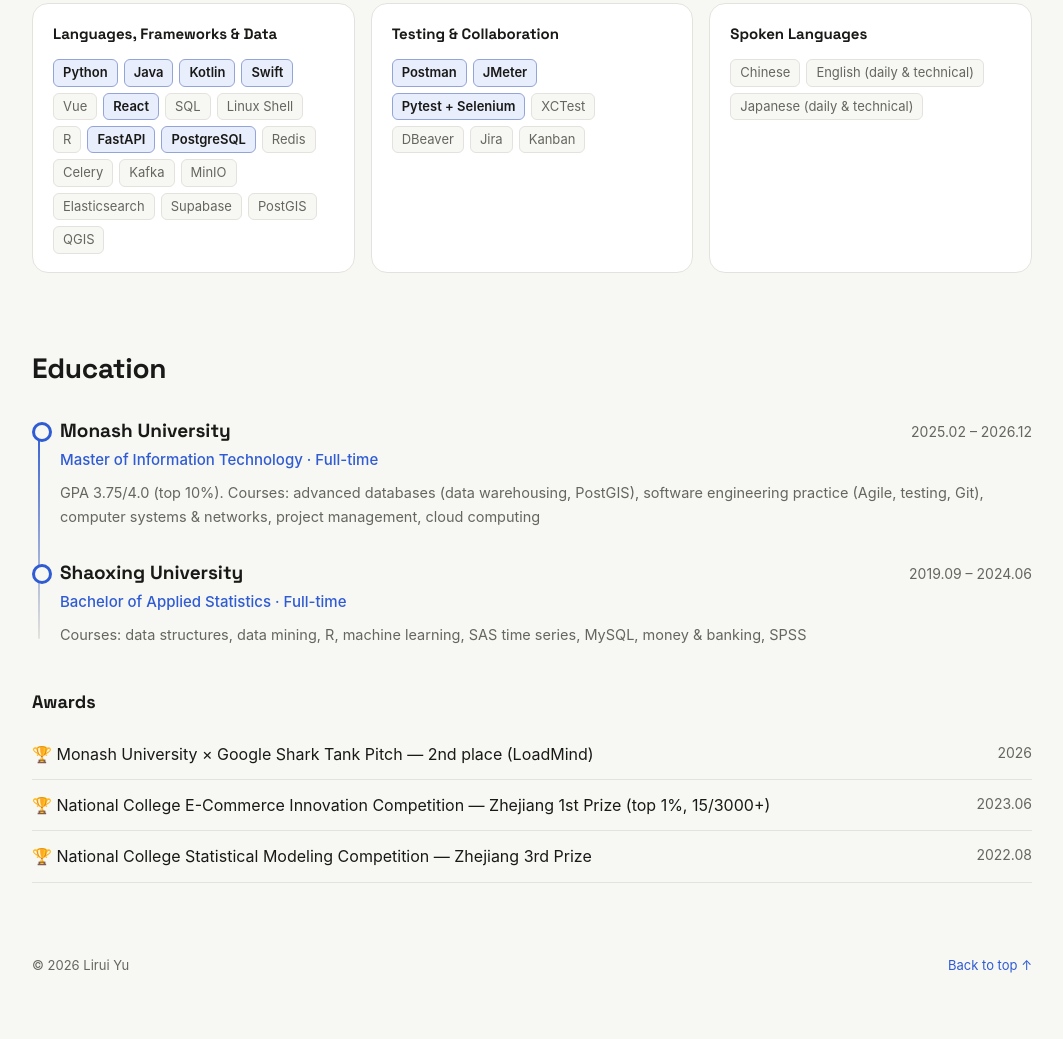
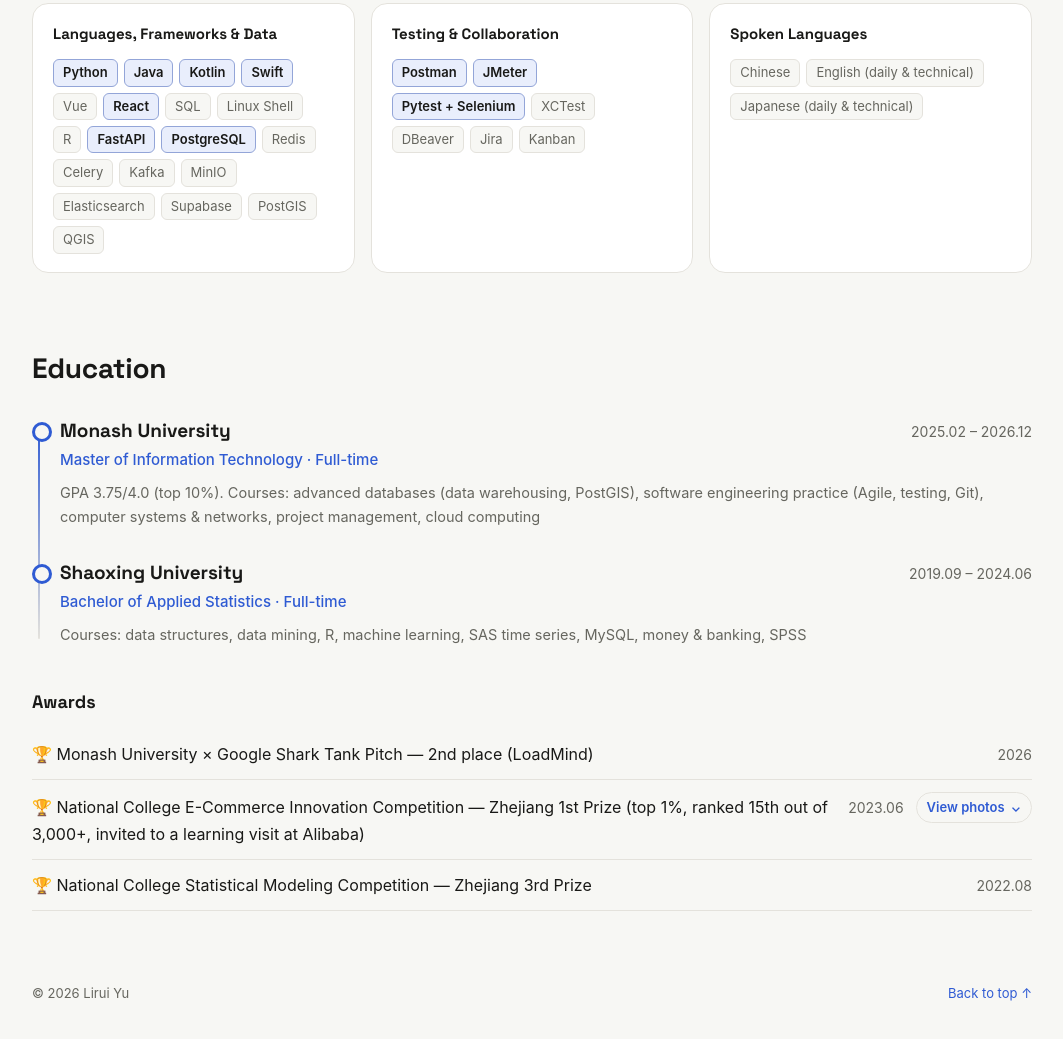
Before and after one commit to LiruiYu33/LiruiYu33.github.io, a plain HTML site: page index.html in a window 1280 px wide. Shown: the part 6285-7324 px from the top of the page, without its empty margins (108-1171 px from the left). Before the commit the page ends 7301 px from the top, so only its background shows below. Drawn offline with Linux system fonts and the light colour scheme.

Commit message:
Add Alibaba visit photos to e-commerce award

```diff
--- a/data.js
+++ b/data.js
@@ -616,11 +616,49 @@ window.SITE = {
       date: "2026",
     },
     {
+      id: "ecommerce-award",
       name: {
-        zh: "全国大学生电子商务“三创”大赛 浙江省一等奖（Top 1%，15/3000+）",
-        en: "National College E-Commerce Innovation Competition — Zhejiang 1st Prize (top 1%, 15/3000+)",
+        zh: "全国大学生电子商务“三创”大赛浙江省一等奖(Top 1%, 排名15/3000+，获邀去阿里巴巴见习)",
+        en: "National College E-Commerce Innovation Competition — Zhejiang 1st Prize (top 1%, ranked 15th out of 3,000+, invited to a learning visit at Alibaba)",
       },
       date: "2023.06",
+      photos: [
+        {
+          src: "assets/alibaba-lobby.jpg",
+          width: 1600,
+          height: 1200,
+          caption: { zh: "阿里巴巴大厅", en: "Alibaba reception" },
+          alt: { zh: "阿里巴巴接待大厅的标志和前台", en: "Alibaba sign above the reception desk" },
+        },
+        {
+          src: "assets/alibaba-presentation.jpg",
+          width: 1600,
+          height: 796,
+          caption: { zh: "现场分享", en: "Presentation" },
+          alt: { zh: "台上的分享嘉宾和展示创业流程的大屏幕", en: "A speaker on stage beside a slide about the entrepreneurship process" },
+        },
+        {
+          src: "assets/alibaba-atrium.jpg",
+          width: 1600,
+          height: 1200,
+          caption: { zh: "园区中庭", en: "Campus atrium" },
+          alt: { zh: "从楼下拍摄的阿里巴巴园区中庭和楼梯", en: "The Alibaba campus atrium and staircase viewed from below" },
+        },
+        {
+          src: "assets/alibaba-atrium-overview.jpg",
+          width: 1600,
+          height: 1200,
+          caption: { zh: "中庭俯瞰", en: "Atrium from above" },
+          alt: { zh: "从楼上俯瞰阿里巴巴园区中庭", en: "The Alibaba campus atrium seen from an upper floor" },
+        },
+        {
+          src: "assets/alibaba-entrance.jpg",
+          width: 1080,
+          height: 1440,
+          caption: { zh: "到访留影", en: "Photo from the visit" },
+          alt: { zh: "阿里巴巴标志前的留影，面部已用贴纸遮挡", en: "Photo in front of an Alibaba sign, with a sticker covering the face" },
+        },
+      ],
     },
     {
       name: {
--- a/main.js
+++ b/main.js
@@ -18,6 +18,8 @@
       more: "展开详情",
       less: "收起",
       projectPhotos: "项目照片",
+      viewPhotos: "查看照片",
+      hidePhotos: "收起照片",
       backToTop: "回到顶部 ↑",
       lang: "EN",
     },
@@ -35,6 +37,8 @@
       more: "Show details",
       less: "Hide details",
       projectPhotos: "Project photos",
+      viewPhotos: "View photos",
+      hidePhotos: "Hide photos",
       backToTop: "Back to top ↑",
       lang: "中文",
     },
@@ -196,13 +200,10 @@
     });
   }
 
-  function projectPhotos(photos, projectId) {
-    const section = el("div", "feature-photos");
-    if (projectId) section.id = `${projectId}-photos`;
-    const grid = el("div", "feature-photos-grid");
-    if (photos.length === 2) grid.classList.add("feature-photos-pair");
+  function photoGrid(photos, className) {
+    const grid = el("div", className);
     photos.forEach((photo) => {
-      const figure = el("figure", "feature-photo");
+      const figure = el("figure", "gallery-photo");
       const link = el("a");
       link.href = photo.src;
       link.target = "_blank";
@@ -217,6 +218,14 @@
       figure.append(link, el("figcaption", "", t(photo.caption)));
       grid.append(figure);
     });
+    return grid;
+  }
+
+  function projectPhotos(photos, projectId) {
+    const section = el("div", "feature-photos");
+    if (projectId) section.id = `${projectId}-photos`;
+    const grid = photoGrid(photos, "feature-photos-grid");
+    if (photos.length === 2) grid.classList.add("feature-photos-pair");
     section.append(el("h4", "", UI[lang].projectPhotos), grid);
     return section;
   }
@@ -367,10 +376,29 @@
 
     const hasEdu = renderTimeline("eduList", S.education, (e) => [t(e.school), t(e.degree)]);
     const aw = document.getElementById("awardList");
+    const openAwards = new Set([...aw.querySelectorAll(".award-details[open]")].map((details) => details.parentElement.id));
     aw.innerHTML = "";
     (S.awards || []).forEach((a) => {
       const li = el("li");
-      li.append(el("span", "", t(a.name)), el("span", "", t(a.date)));
+      if (a.id) li.id = a.id;
+      const hasPhotos = a.photos?.length > 0;
+      const row = el(hasPhotos ? "summary" : "div", "award-row");
+      const meta = el("span", "award-meta");
+      meta.append(el("span", "award-date", t(a.date)));
+      row.append(el("span", "award-name", t(a.name)), meta);
+      if (hasPhotos) {
+        const toggle = el("span", "award-photos-toggle");
+        const arrow = el("span", "award-photos-arrow", "⌄");
+        arrow.setAttribute("aria-hidden", "true");
+        toggle.append(el("span", "view-photos", UI[lang].viewPhotos), el("span", "hide-photos", UI[lang].hidePhotos), arrow);
+        meta.append(toggle);
+        const details = el("details", "award-details");
+        details.open = openAwards.has(li.id);
+        details.append(row, photoGrid(a.photos, "award-photos-grid"));
+        li.append(details);
+      } else {
+        li.append(row);
+      }
       aw.append(li);
     });
     const hasAwards = (S.awards || []).length > 0;
--- a/style.css
+++ b/style.css
@@ -224,14 +224,14 @@ h1, h2, h3, .brand, .stat-num { font-family: var(--display); }
 .feature-photos-grid.feature-photos-pair {
   grid-template-columns: minmax(0, 2.5fr) minmax(0, 1fr);
 }
-.feature-photo { margin: 0; }
-.feature-photo a {
+.gallery-photo { margin: 0; }
+.gallery-photo a {
   display: block; border-radius: 8px; overflow: hidden;
   outline: 1px solid var(--line); outline-offset: -1px;
 }
-.feature-photo a:hover, .feature-photo a:focus-visible { outline: 2px solid var(--accent); outline-offset: 2px; }
-.feature-photo img { display: block; width: 100%; height: auto; }
-.feature-photo figcaption { margin-top: 6px; font-size: 12px; color: var(--muted); }
+.gallery-photo a:hover, .gallery-photo a:focus-visible { outline: 2px solid var(--accent); outline-offset: 2px; }
+.gallery-photo img { display: block; width: 100%; height: auto; }
+.gallery-photo figcaption { margin-top: 6px; font-size: 12px; color: var(--muted); }
 
 /* ---------- Shared card bits ---------- */
 .period { font-size: 12px; color: var(--muted); white-space: nowrap; font-variant-numeric: tabular-nums; }
@@ -306,9 +306,27 @@ h1, h2, h3, .brand, .stat-num { font-family: var(--display); }
 
 /* ---------- Awards ---------- */
 .awards { margin: 0; padding: 0; list-style: none; }
-.awards li { display: flex; justify-content: space-between; gap: 16px; padding: 12px 0; border-bottom: 1px solid var(--line); }
-.awards li span:first-child::before { content: "🏆 "; }
-.awards li span:last-child { color: var(--muted); font-size: 14px; white-space: nowrap; }
+.awards li { padding: 12px 0; border-bottom: 1px solid var(--line); }
+.award-row { display: flex; justify-content: space-between; align-items: baseline; gap: 12px; }
+.award-name::before { content: "🏆 "; }
+.award-meta { display: flex; align-items: center; flex-shrink: 0; gap: 6px 12px; }
+.award-date { color: var(--muted); font-size: 14px; white-space: nowrap; }
+.award-details summary { cursor: pointer; list-style: none; }
+.award-details summary::-webkit-details-marker { display: none; }
+.award-details summary:focus-visible { outline: 2px solid var(--accent); outline-offset: 4px; border-radius: 4px; }
+.award-photos-toggle {
+  display: inline-flex; align-items: center; gap: 6px;
+  padding: 4px 10px; border: 1px solid var(--line); border-radius: 999px;
+  color: var(--accent); font-size: 13px; font-weight: 600; white-space: nowrap;
+}
+.award-details summary:hover .award-photos-toggle { background: var(--accent-soft); }
+.award-details[open] .award-photos-arrow { transform: rotate(180deg); }
+.award-details[open] .view-photos, .award-details:not([open]) .hide-photos { display: none; }
+.award-photos-grid {
+  display: grid; grid-template-columns: repeat(3, minmax(0, 1fr)); gap: 12px;
+  padding: 14px 0 4px;
+}
+.award-photos-grid img { aspect-ratio: 4 / 3; object-fit: contain; background: var(--surface); }
 
 .footer { display: flex; justify-content: space-between; padding-top: 72px; padding-bottom: 40px; color: var(--muted); font-size: 13px; }
 
@@ -321,7 +339,8 @@ h1, h2, h3, .brand, .stat-num { font-family: var(--display); }
   .feature-body { padding: 22px; }
   .feature-photos { padding: 18px 22px 22px; }
   .feature-photos-grid { grid-template-columns: repeat(2, minmax(0, 1fr)); }
-  .feature-photos-grid:not(.feature-photos-pair) .feature-photo:first-child { grid-row: span 2; }
+  .feature-photos-grid:not(.feature-photos-pair) .gallery-photo:first-child { grid-row: span 2; }
+  .award-photos-grid { grid-template-columns: repeat(2, minmax(0, 1fr)); }
   .stat { border-right: 0; border-bottom: 1px solid var(--line); }
 }
 @media (max-width: 640px) {
@@ -335,10 +354,11 @@ h1, h2, h3, .brand, .stat-num { font-family: var(--display); }
   .stat-num { font-size: 26px; }
   .section { padding-top: 56px; }
   .grid, .skills { grid-template-columns: 1fr; }
+  .award-details .award-meta { flex-direction: column; align-items: flex-end; }
 }
 @media (max-width: 540px) {
   .feature-photos-grid.feature-photos-pair { grid-template-columns: 1fr; }
-  .feature-photos-pair .feature-photo:last-child { max-width: 290px; }
+  .feature-photos-pair .gallery-photo:last-child { max-width: 290px; }
 }
 
 @media (prefers-reduced-motion: reduce) {
```
Also changed, not shown: assets/alibaba-atrium-overview.jpg (added), assets/alibaba-atrium.jpg (added), assets/alibaba-entrance.jpg (added), assets/alibaba-lobby.jpg (added), assets/alibaba-presentation.jpg (added).
